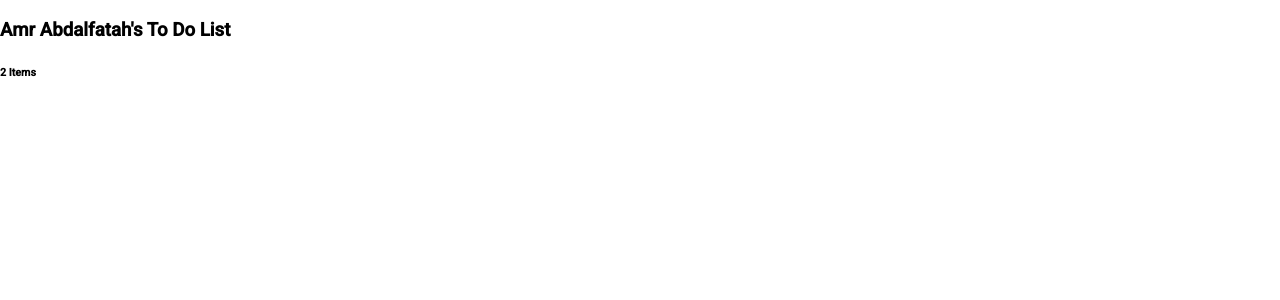
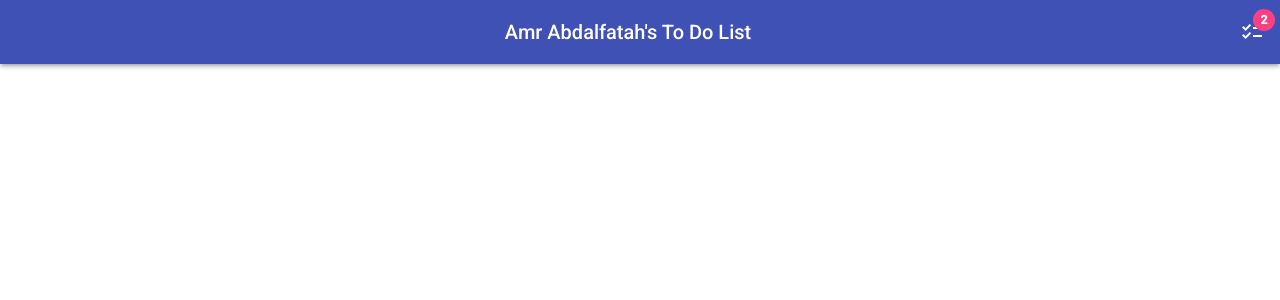
Before and after one commit to amrabdalfatah/todo-angular, an Angular app: page / in a window 1280 px wide. Shown: the top 300 px of the page. Built offline with nearby package versions, Linux system fonts and the light colour scheme.

Commit message:
Add Toolbar

```diff
--- a/src/app/app.component.css
+++ b/src/app/app.component.css
@@ -0,0 +1,3 @@
+.spacer {
+    flex: 1 1 auto;
+}
--- a/src/app/app.component.html
+++ b/src/app/app.component.html
@@ -1,2 +1,6 @@
-<h3>{{username}}'s To Do List</h3>
-<h6>{{itemcount}} Items</h6>
+<mat-toolbar color="primary" class="mat-elevation-z3">
+  <span class="spacer"></span>
+  <span>{{username}}'s To Do List</span>
+  <span class="spacer"></span>
+  <mat-icon matBadge="{{ itemcount }}" matBadgeColor="accent">checklist</mat-icon>
+</mat-toolbar>
```
